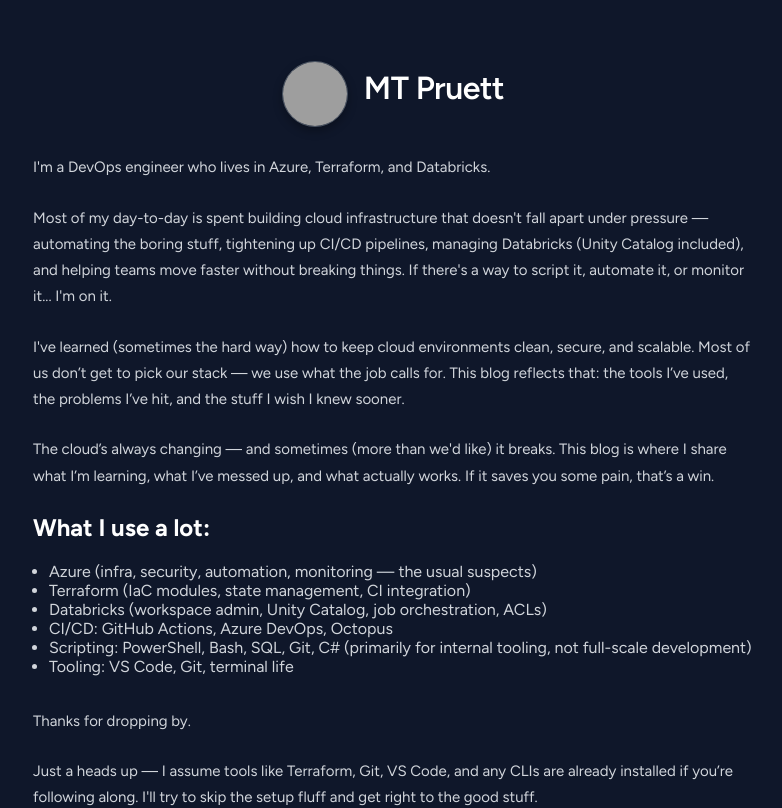
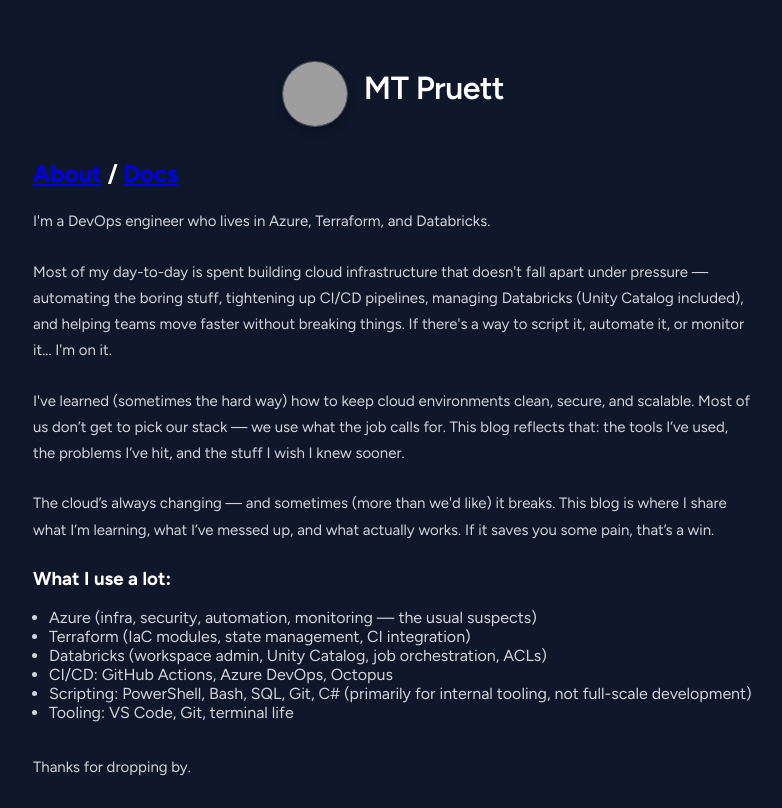
Before and after one commit to pruettmt/pages, a React (Vite) app: page / in a window 1280 px wide. Shown: the top 808 px of the page, without its empty margins (247-1029 px from the left). Built offline with nearby package versions, Linux system fonts and the light colour scheme; grey boxes are pictures that could not be loaded.

Commit message:
lets see

```diff
--- a/package.json
+++ b/package.json
@@ -14,7 +14,8 @@
   "dependencies": {
     "@vitejs/plugin-react": "^4.3.4",
     "react": "^19.0.0",
-    "react-dom": "^19.0.0"
+    "react-dom": "^19.0.0",
+    "react-router-dom": "^7.5.0"
   },
   "devDependencies": {
     "@eslint/js": "^9.21.0",
--- a/src/App.jsx
+++ b/src/App.jsx
@@ -1,36 +1,19 @@
 import React from "react";
-import "./index.css";
+import { Routes, Route } from "react-router-dom";
+import Header from "./header";
+import About from "./about";
+import Blog from "./blog";
 
-export default function LandingPage() {
+export default function App() {
   return (
     <div className="page">
-      <div className="header">
-        <img
-          src="https://github.com/pruettmt.png"
-          alt="MT Pruett GitHub Profile"
-          className="avatar"
-        />
-        <h1>MT Pruett</h1>
+      <Header />
+      <div className="content">
+        <Routes>
+          <Route path="/" element={<About />} />
+          <Route path="/docs" element={<Blog />} />
+        </Routes>
       </div>
-
-      <p>I'm a DevOps engineer who lives in Azure, Terraform, and Databricks.</p>
-      <p>Most of my day-to-day is spent building cloud infrastructure that doesn't fall apart under pressure — automating the boring stuff, tightening up CI/CD pipelines, managing Databricks (Unity Catalog included), and helping teams move faster without breaking things. If there's a way to script it, automate it, or monitor it... I'm on it.</p>
-      <p>I've learned (sometimes the hard way) how to keep cloud environments clean, secure, and scalable. Most of us don’t get to pick our stack — we use what the job calls for. This blog reflects that: the tools I’ve used, the problems I’ve hit, and the stuff I wish I knew sooner.</p>
-      <p>The cloud’s always changing — and sometimes (more than we'd like) it breaks. This blog is where I share what I’m learning, what I’ve messed up, and what actually works. If it saves you some pain, that’s a win.</p>
-
-      <h2>What I use a lot:</h2>
-      <ul>
-        <li>Azure (infra, security, automation, monitoring — the usual suspects)</li>
-        <li>Terraform (IaC modules, state management, CI integration)</li>
-        <li>Databricks (workspace admin, Unity Catalog, job orchestration, ACLs)</li>
-        <li>CI/CD: GitHub Actions, Azure DevOps, Octopus</li>
-        <li>Scripting: PowerShell, Bash, SQL, Git, C# (primarily for internal tooling, not full-scale development)</li>
-        <li>Tooling: VS Code, Git, terminal life</li>
-      </ul>
-
-      <p>Thanks for dropping by.</p>
-      <p>Just a heads up — I assume tools like Terraform, Git, VS Code, and any CLIs are already installed if you’re following along. I'll try to skip the setup fluff and get right to the good stuff.</p>
-      <p>I take security seriously — so all sensitive tokens will be scrubbed out, and if I’m sharing real-world configs, resource names and GUIDs will be too. Sometimes it might feel like overkill, but better safe than sorry.</p>
     </div>
   );
 }
--- /dev/null
+++ b/src/about.jsx
@@ -0,0 +1,44 @@
+import React from "react";
+import { Link } from "react-router-dom";
+
+export default function About() {
+  return (
+    <div>
+      <h2 ><Link to="/">About</Link> / <Link to="/docs">Docs</Link></h2>
+
+      <p>I'm a DevOps engineer who lives in Azure, Terraform, and Databricks.</p>
+
+      <p>
+        Most of my day-to-day is spent building cloud infrastructure that doesn't fall apart under pressure — automating the boring stuff, tightening up CI/CD pipelines, managing Databricks (Unity Catalog included), and helping teams move faster without breaking things. If there's a way to script it, automate it, or monitor it... I'm on it.
+      </p>
+
+      <p>
+        I've learned (sometimes the hard way) how to keep cloud environments clean, secure, and scalable. Most of us don’t get to pick our stack — we use what the job calls for. This blog reflects that: the tools I’ve used, the problems I’ve hit, and the stuff I wish I knew sooner.
+      </p>
+
+      <p>
+        The cloud’s always changing — and sometimes (more than we'd like) it breaks. This blog is where I share what I’m learning, what I’ve messed up, and what actually works. If it saves you some pain, that’s a win.
+      </p>
+
+      <h3>What I use a lot:</h3>
+      <ul>
+        <li>Azure (infra, security, automation, monitoring — the usual suspects)</li>
+        <li>Terraform (IaC modules, state management, CI integration)</li>
+        <li>Databricks (workspace admin, Unity Catalog, job orchestration, ACLs)</li>
+        <li>CI/CD: GitHub Actions, Azure DevOps, Octopus</li>
+        <li>Scripting: PowerShell, Bash, SQL, Git, C# (primarily for internal tooling, not full-scale development)</li>
+        <li>Tooling: VS Code, Git, terminal life</li>
+      </ul>
+
+      <p>Thanks for dropping by.</p>
+
+      <p>
+        Just a heads up — I assume tools like Terraform, Git, VS Code, and any CLIs are already installed if you’re following along. I'll try to skip the setup fluff and get right to the good stuff.
+      </p>
+
+      <p>
+        I take security seriously — so all sensitive tokens will be scrubbed out, and if I’m sharing real-world configs, resource names and GUIDs will be too. Sometimes it might feel like overkill, but better safe than sorry.
+      </p>
+    </div>
+  );
+}
--- /dev/null
+++ b/src/blog.jsx
@@ -0,0 +1,11 @@
+import React from "react";
+import { Link } from "react-router-dom";
+
+export default function Blog() {
+  return (
+    <div>
+      <h2 ><Link to="/">About</Link> / <Link to="/blog">Docs</Link></h2>
+      <p>Coming soon.</p>
+    </div>
+  );
+}
--- /dev/null
+++ b/src/header.jsx
@@ -0,0 +1,15 @@
+import React from "react";
+import "./index.css";
+
+export default function Header() {
+  return (
+    <div className="header">
+      <img
+        src="https://github.com/pruettmt.png"
+        alt="MT Pruett GitHub Profile"
+        className="avatar"
+      />
+      <h1>MT Pruett</h1>
+    </div>
+  );
+}
--- a/src/main.jsx
+++ b/src/main.jsx
@@ -1,10 +1,11 @@
-import React from 'react'
-import ReactDOM from 'react-dom/client'
-import LandingPage from './App.jsx'
-import './index.css'
+import React from "react";
+import ReactDOM from "react-dom/client";
+import { HashRouter } from "react-router-dom";
+import App from "./App";
+import "./index.css";
 
-ReactDOM.createRoot(document.getElementById('root')).render(
-  <React.StrictMode>
-    <LandingPage />
-  </React.StrictMode>
-)
+ReactDOM.createRoot(document.getElementById("root")).render(
+  <HashRouter>
+    <App />
+  </HashRouter>
+);
```
Also changed, not shown: 1 other file (tests, documents, lock files or other folders).
